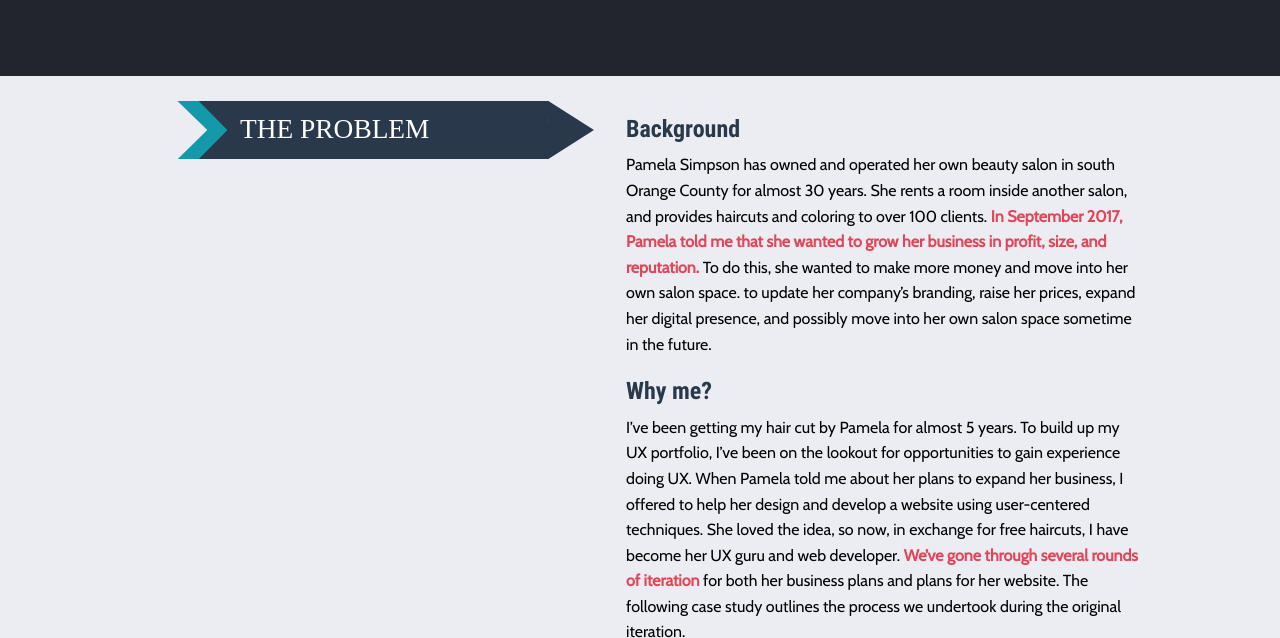
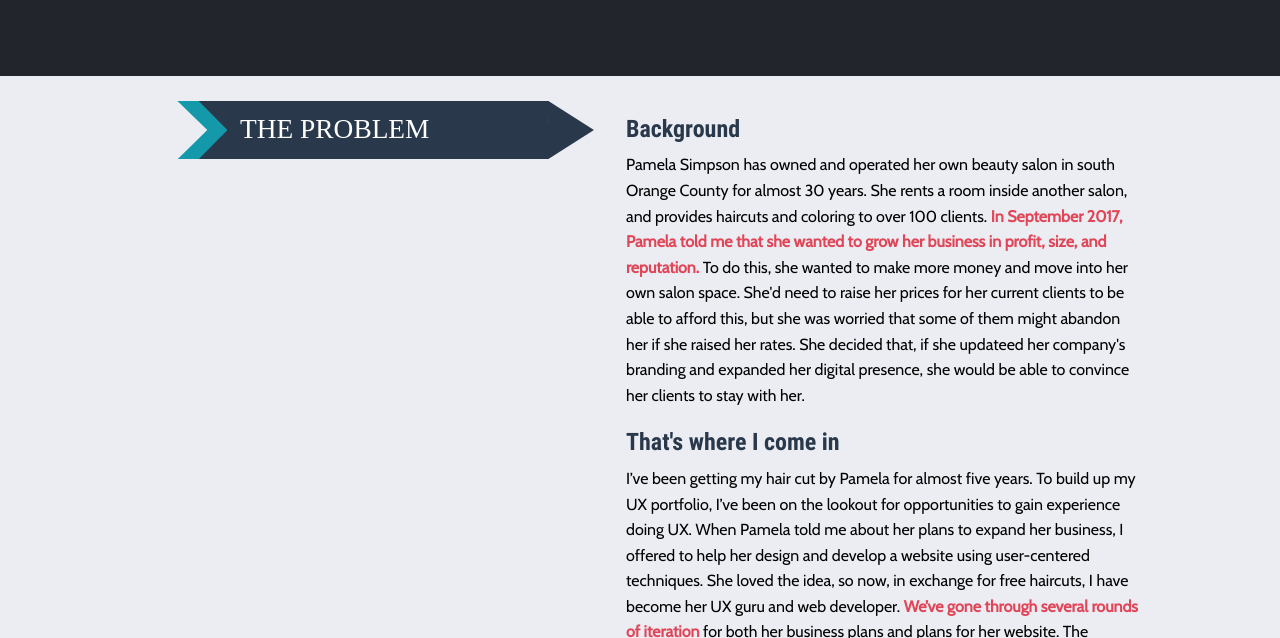
Before and after one commit to emeriwether/emeriwether.github.io, a Jekyll site: the page built from projectA.html, in a window 1280 px wide and 900 px high, scrolled down 927 px, cut to the strip 0-638 px from the top of the window. Built offline with Jekyll 4.4.1, drawn with Linux system fonts in a browser that asks for light colours.

Commit message:
ct prev comm

```diff
--- a/projectA.html
+++ b/projectA.html
@@ -31,10 +31,9 @@ headerImageLabel: "HERO IMAGE LABEL"
     <!-- TEXT -->
     <div class="large-6 cell bodyText">
         <h5 class="text-left">Background</h5>
-        <p class="text-left">Pamela Simpson has owned and operated her own beauty salon in south Orange County for almost 30 years. She rents a room inside another salon, and provides haircuts and coloring to over 100 clients. <mark class="coralText boldText">In September 2017, Pamela told me that she wanted to grow her business in profit, size, and reputation.</mark> To do this, she wanted to make more money and move into her own salon space.
-            to update her company’s branding, raise her prices, expand her digital presence, and possibly move into her own salon space sometime in the future.</p>
-        <h5 class="text-left">Why me?</h5>
-        <p class="text-left">I’ve been getting my hair cut by Pamela for almost 5 years. To build up my UX portfolio, I’ve been on the lookout for opportunities to gain experience doing UX. When Pamela told me about her plans to expand her business, I offered to help her design and develop a website using user-centered techniques. She loved the idea, so now, in exchange for free haircuts, I have become her UX guru and web developer. <mark class="coralText boldText">We’ve gone through several rounds of iteration</mark> for both her business plans and plans for her website. The following case study outlines the process we undertook during the original iteration. </p>
+        <p class="text-left">Pamela Simpson has owned and operated her own beauty salon in south Orange County for almost 30 years. She rents a room inside another salon, and provides haircuts and coloring to over 100 clients. <mark class="coralText boldText">In September 2017, Pamela told me that she wanted to grow her business in profit, size, and reputation.</mark> To do this, she wanted to make more money and move into her own salon space. She'd need to raise her prices for her current clients to be able to afford this, but she was worried that some of them might abandon her if she raised her rates. She decided that, if she updateed her company's branding and expanded her digital presence, she would be able to convince her clients to stay with her.</p>
+        <h5 class="text-left">That's where I come in</h5>
+        <p class="text-left">I’ve been getting my hair cut by Pamela for almost five years. To build up my UX portfolio, I’ve been on the lookout for opportunities to gain experience doing UX. When Pamela told me about her plans to expand her business, I offered to help her design and develop a website using user-centered techniques. She loved the idea, so now, in exchange for free haircuts, I have become her UX guru and web developer. <mark class="coralText boldText">We’ve gone through several rounds of iteration</mark> for both her business plans and plans for her website. The following case study outlines the process we undertook during the original iteration. </p>
     </div>
 </section>
 <!-- END SECTION: THE PROBLEM -->
```
